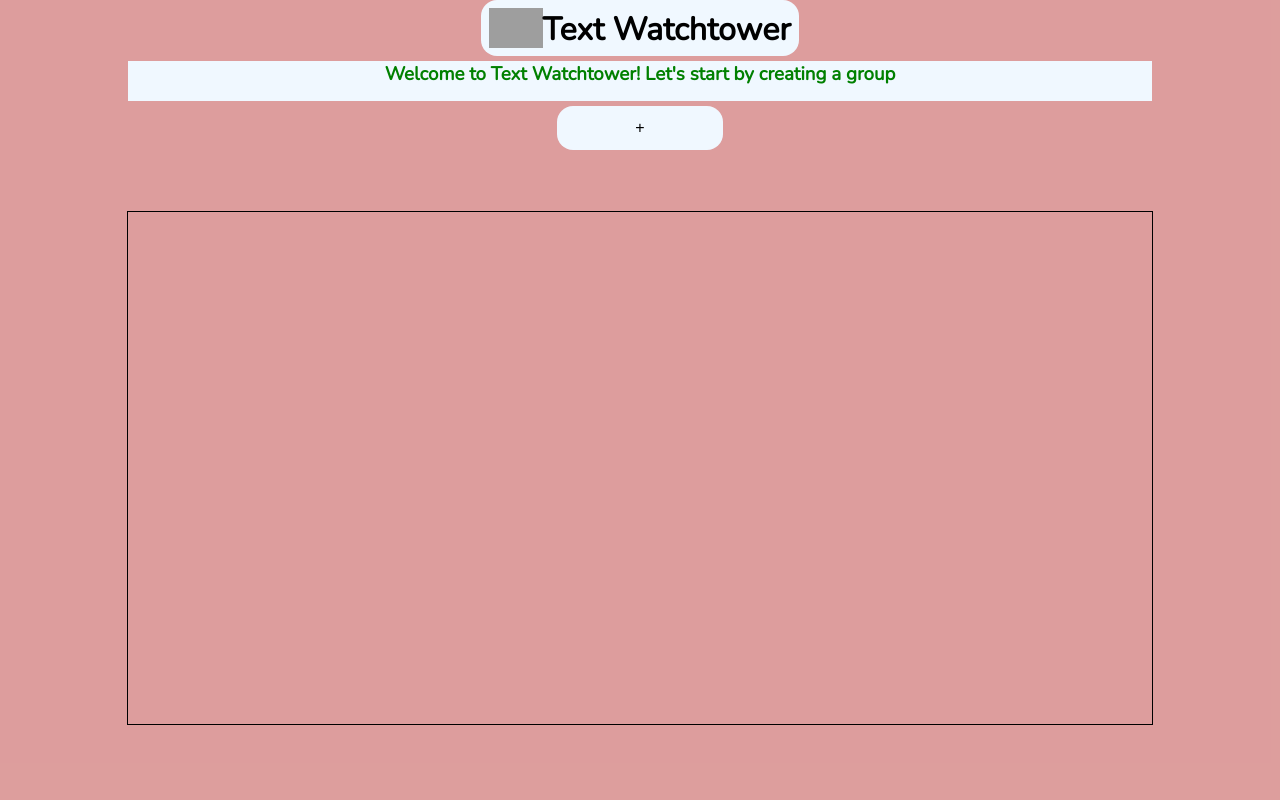
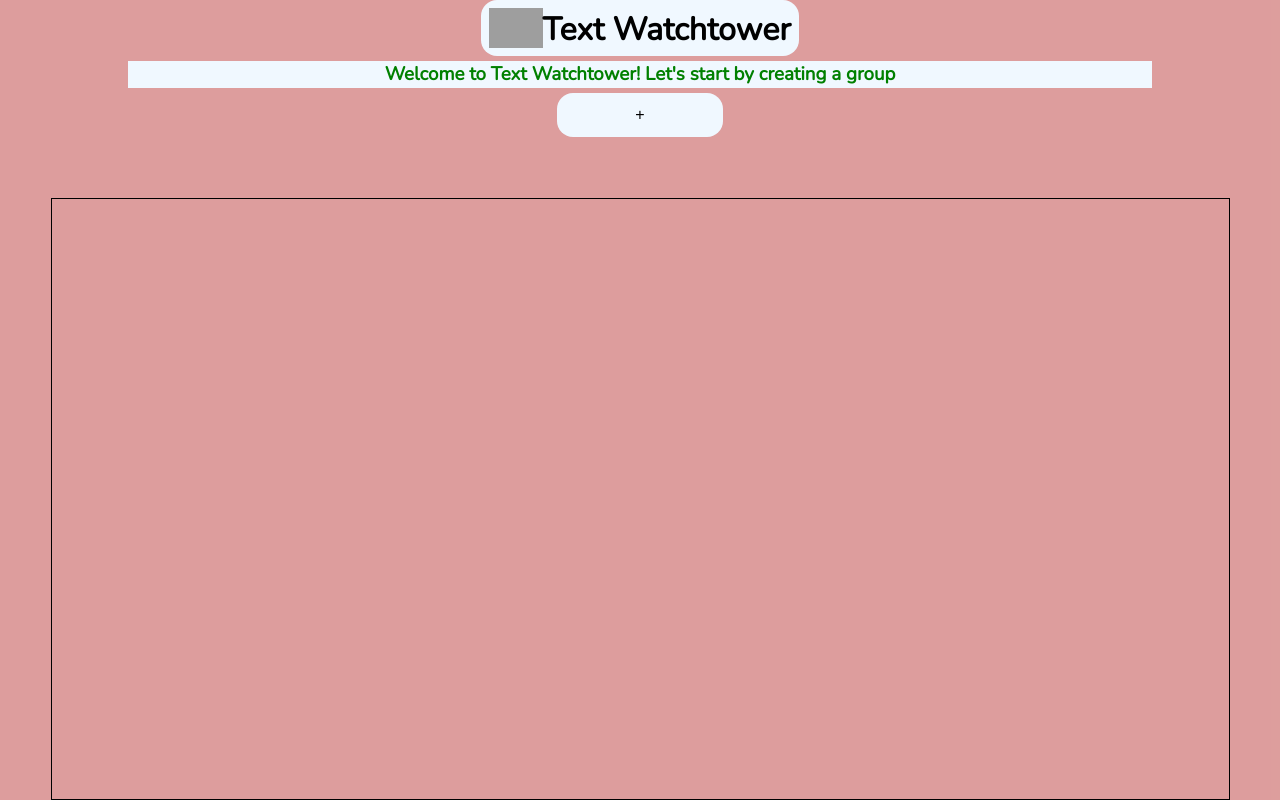
Before and after one commit to HurdyGutty/TextWatchtower, a Svelte app in the folder frontend/: page / in a window 1280 px wide. Built offline with nearby package versions, Linux system fonts and the light colour scheme; grey boxes are pictures that could not be loaded.

Commit message:
fix: add height and width for canvas to correct canvas coordinates

```diff
--- a/frontend/src/Canvas.svelte
+++ b/frontend/src/Canvas.svelte
@@ -6,24 +6,29 @@
     let c: CanvasRenderingContext2D;
     let elementRect: DOMRect
     const radius = 5
+    let vw = Math.max(document.documentElement.clientWidth || 0, window.innerWidth || 0)
+    let vh = Math.max(document.documentElement.clientHeight || 0, window.innerHeight || 0)
+    let canvasWidth = 0.92 * vw;
+    let canvasHeight = 0.75 * vh;
+
+
     onMount(() => {
         c = canvas.getContext('2d')
         elementRect = canvas.getBoundingClientRect()
     })
 
     function clearCanvas() {
-        c.clearRect(0, 0, canvas.width, canvas.height)
+        c.clearRect(0, 0, canvasWidth, canvasHeight)
     }
 
     export function drawCanvas(group: Group) {
         clearCanvas()
-        console.log(elementRect)
         if ("watchBox" in group){
-            c.strokeRect(group.watchBox.x - elementRect.left, group.watchBox.y - elementRect.top, group.watchBox.w, group.watchBox.h)
+            c.strokeRect(group.watchBox.x - elementRect.left - 1, group.watchBox.y - elementRect.top - 1, group.watchBox.w, group.watchBox.h)
         }
         if ("reload" in group) {
             c.beginPath();
-            c.arc(group.reload.X, group.reload.Y, radius, 0, 2 * Math.PI, false);
+            c.arc(group.reload.X - elementRect.left - 1, group.reload.Y - elementRect.top - 1, radius, 0, 2 * Math.PI, false);
             c.fillStyle = "green";
             c.fill();
         }
@@ -32,12 +37,12 @@
 </script>
 
 
-<canvas bind:this={canvas}></canvas>
+<canvas bind:this={canvas} width={canvasWidth} height={canvasHeight}></canvas>
 
 <style>
     canvas {
         border: 1px solid black;
         margin-top: 3.5rem;
-        width: 80vw;
+        padding: 0;
     }
 </style>
```
